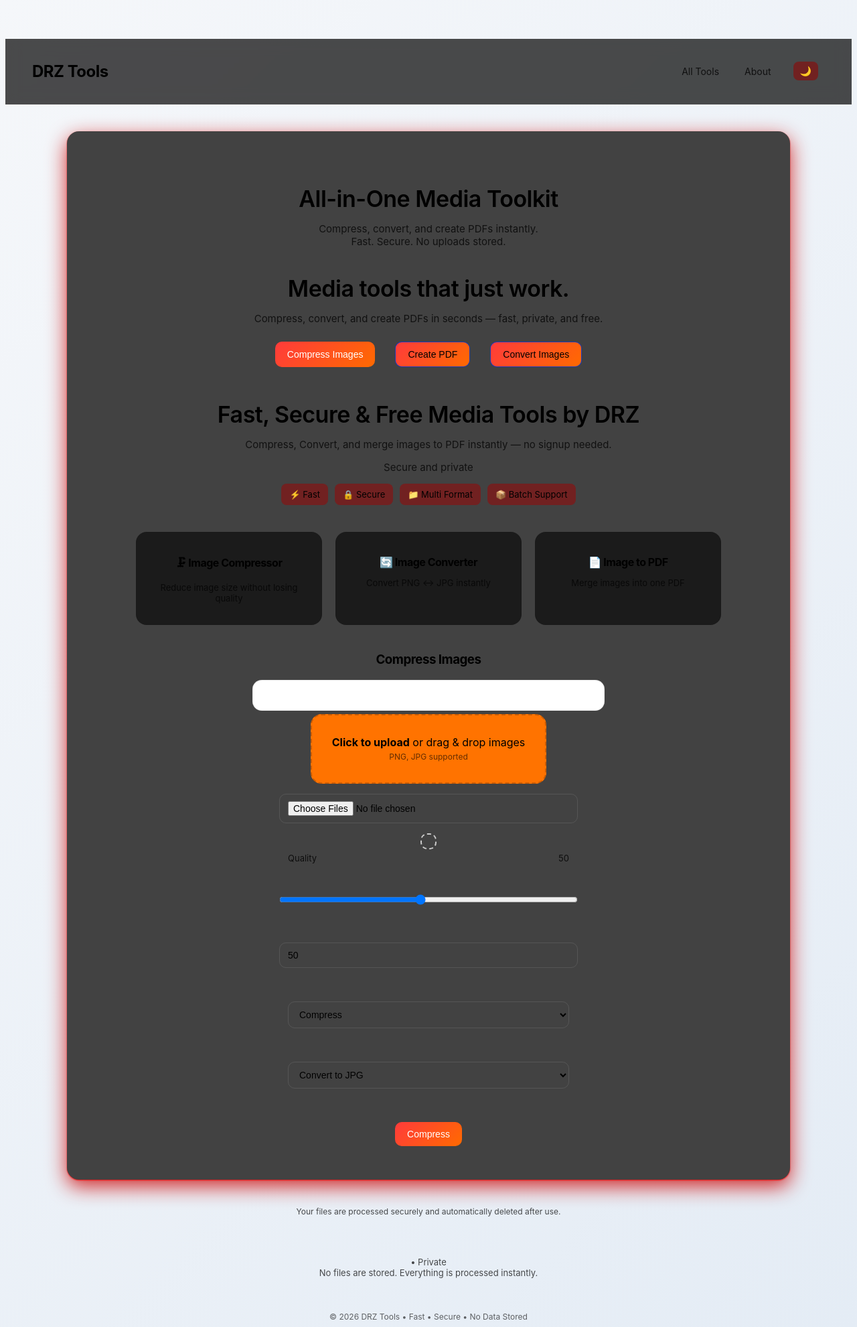
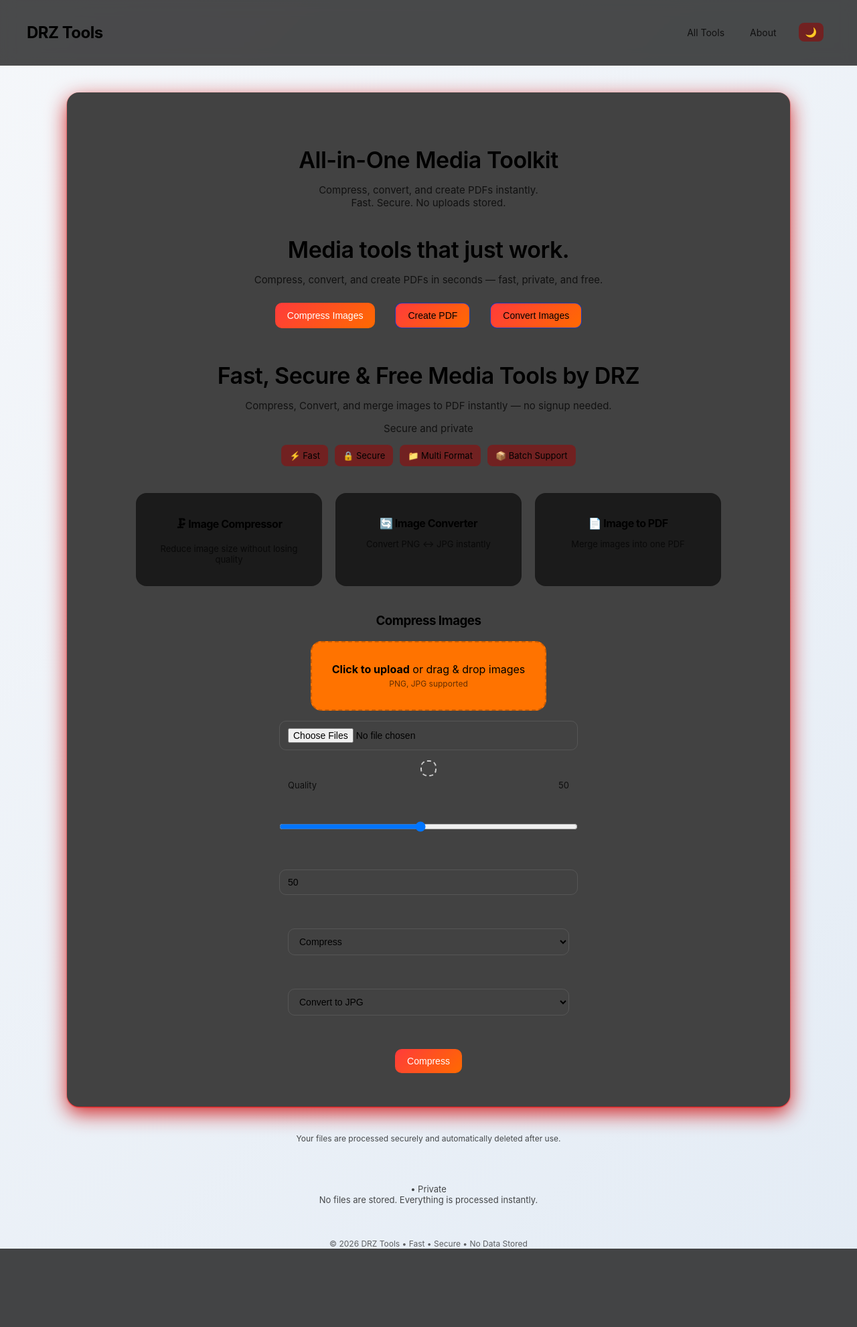
Before and after one commit to Dronzly/media-compressor, a FastAPI app: page / in a window 1280 px wide. Shown: the whole page at 67% size. After the commit the page ends 1864 px from the top, so only its background shows below. Run offline with FastAPI, Linux system fonts and the light colour scheme.

Commit message:
Remove Some unnessary things

```diff
--- a/templates/index.html
+++ b/templates/index.html
@@ -31,11 +31,12 @@ body.light {
 }
 
 body {
+    margin: 0;
     font-family: Arial;
     background: var(--bg);
     color: var(--text);
     text-align: center;
-    padding-top: 50px;
+    padding-top: 0;
 }
 
 .container {
@@ -608,7 +609,6 @@ h1, h2, h3 {
 
 <form id="uploadForm">
 
-<div class="form-card"></div>
 
 <div id="dropZone">
     <strong>Click to upload</strong> or drag & drop images<br>
```
